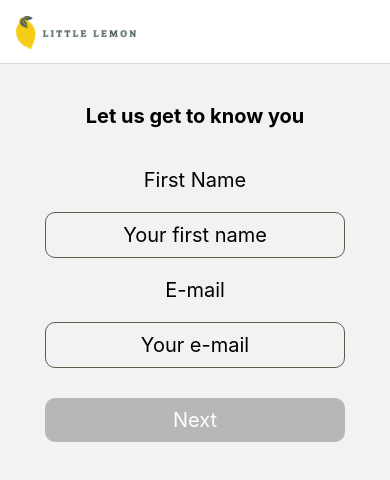
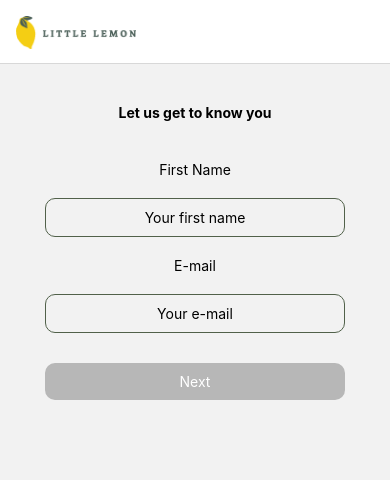
Before and after one commit to belenwebdev/little-lemon, a React Native app: screen / in a window 390 px wide. Shown: the top 480 px of the page. Built offline with nearby package versions, Linux system fonts and the light colour scheme; what expo-sqlite would draw is missing.

Commit message:
onboarding font size

```diff
--- a/screens/OnboardingScreen.js
+++ b/screens/OnboardingScreen.js
@@ -59,14 +59,14 @@ const styles = StyleSheet.create({
   text: {
     width: 300,
     textAlign: 'center',
-    fontSize: 20,
+    fontSize: 14,
   },
   input: {
     borderColor: '#51614a',
     width:300,
     marginTop: 20,
     marginBottom: 20,
-    fontSize: 20,
+    fontSize: 14,
     textAlign: 'center',
     borderWidth : 1,
     padding: 10,
@@ -83,7 +83,7 @@ const styles = StyleSheet.create({
   buttonText: {
     textAlign: 'center',
     color: 'white',
-    fontSize: 20,
+    fontSize: 14,
   },
   buttonDisabled : {
     backgroundColor : '#B7B7B7',
```
